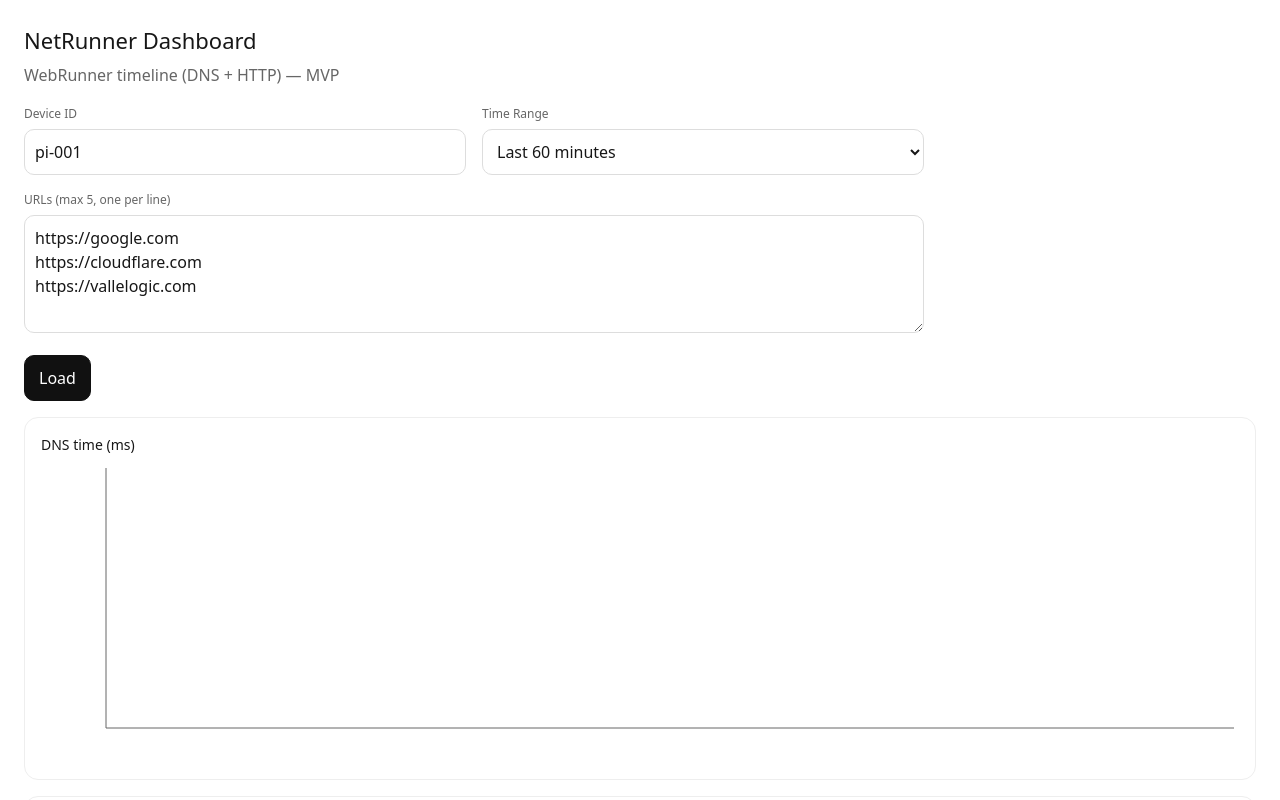
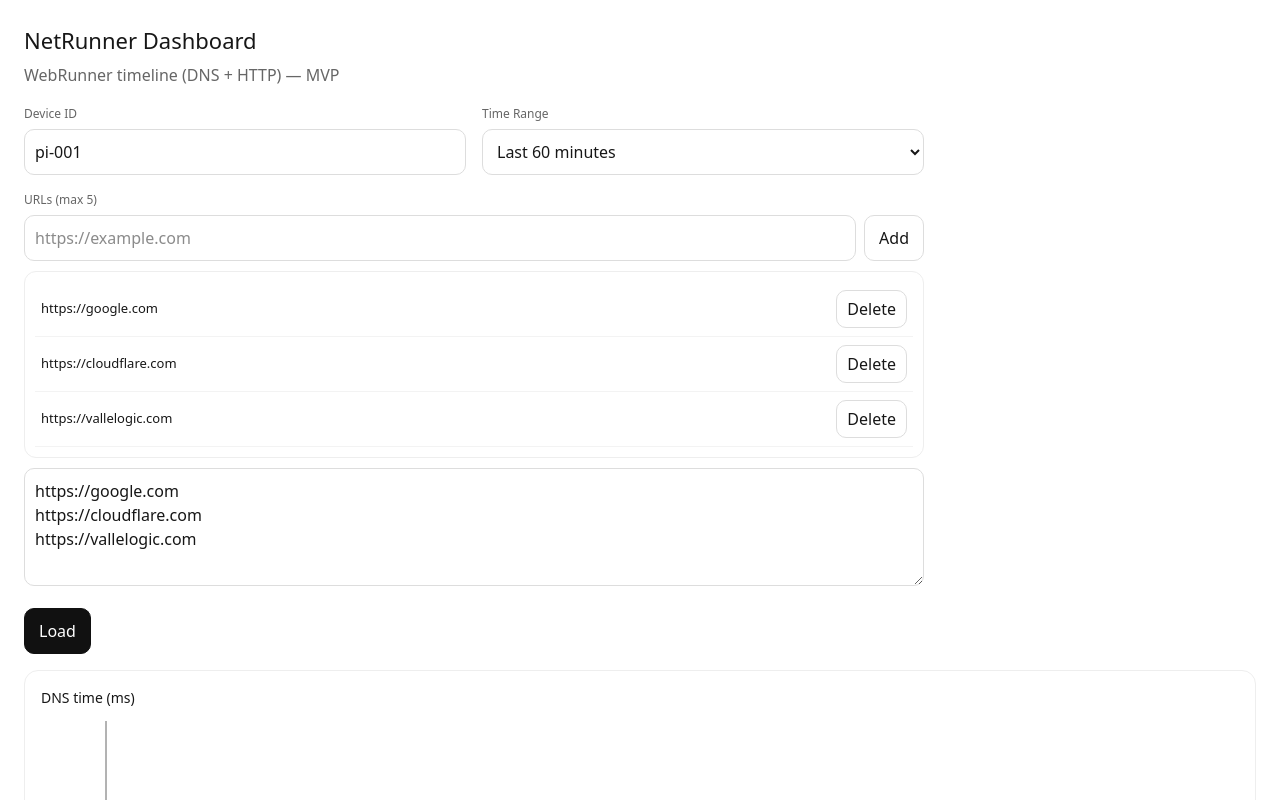
Before and after one commit to MDValleLogic/netrunner-dashboard, a Next.js app: page /dashboard in a window 1280 px wide. Shown: the top 800 px of the page. Built offline with nearby package versions, Linux system fonts and the light colour scheme.

Commit message:
Dashboard: manage URL list add/delete

```diff
--- a/app/dashboard/page.tsx
+++ b/app/dashboard/page.tsx
@@ -29,11 +29,14 @@ type TimeseriesResp = {
   details?: any;
 };
 
+const COLORS = ["#2563eb", "#16a34a", "#f97316", "#a855f7", "#ef4444"];
+
 function fmtTime(iso: string) {
   const d = new Date(iso);
   return d.toLocaleTimeString([], { hour: "2-digit", minute: "2-digit" });
 }
 
+// Convert per-url series into chart rows: { ts_utc, "<url1>": value, "<url2>": value, ... }
 function mergeSeries(series: Record<string, Point[]>, field: "dns_ms" | "http_ms") {
   const byTs = new Map<string, any>();
 
@@ -50,17 +53,28 @@ function mergeSeries(series: Record<string, Point[]>, field: "dns_ms" | "http_ms
   );
 }
 
+function normalizeUrl(u: string) {
+  return u.trim();
+}
+
 export default function DashboardPage() {
   const [deviceId, setDeviceId] = useState("pi-001");
   const [sinceMinutes, setSinceMinutes] = useState(60);
+
+  // Source of truth for urls (still stored as text so it’s easy + durable)
   const [urlsText, setUrlsText] = useState(
     ["https://google.com", "https://cloudflare.com", "https://vallelogic.com"].join("\n")
   );
 
+  // Add-URL input
+  const [newUrl, setNewUrl] = useState("");
+
+  // Data + UI state
   const [loading, setLoading] = useState(false);
   const [data, setData] = useState<TimeseriesResp | null>(null);
   const [err, setErr] = useState<string>("");
 
+  // Parsed URL list (max 5)
   const urls = useMemo(() => {
     return urlsText
       .split("\n")
@@ -69,8 +83,52 @@ export default function DashboardPage() {
       .slice(0, 5);
   }, [urlsText]);
 
-  const dnsChartData = useMemo(() => (data?.series ? mergeSeries(data.series, "dns_ms") : []), [data]);
-  const httpChartData = useMemo(() => (data?.series ? mergeSeries(data.series, "http_ms") : []), [data]);
+  const dnsChartData = useMemo(
+    () => (data?.series ? mergeSeries(data.series, "dns_ms") : []),
+    [data]
+  );
+  const httpChartData = useMemo(
+    () => (data?.series ? mergeSeries(data.series, "http_ms") : []),
+    [data]
+  );
+
+  function setUrlsList(next: string[]) {
+    const cleaned = next.map(normalizeUrl).filter(Boolean);
+    const uniq = Array.from(new Set(cleaned)).slice(0, 5);
+    setUrlsText(uniq.join("\n"));
+  }
+
+  function addUrl() {
+    const u = normalizeUrl(newUrl);
+    if (!u) return;
+
+    const current = urlsText
+      .split("\n")
+      .map(normalizeUrl)
+      .filter(Boolean);
+
+    if (current.length >= 5) {
+      alert("Max 5 URLs for MVP");
+      return;
+    }
+
+    if (current.includes(u)) {
+      setNewUrl("");
+      return;
+    }
+
+    setUrlsList([...current, u]);
+    setNewUrl("");
+  }
+
+  function deleteUrl(u: string) {
+    const current = urlsText
+      .split("\n")
+      .map(normalizeUrl)
+      .filter(Boolean);
+
+    setUrlsList(current.filter((x) => x !== u));
+  }
 
   async function load() {
     setErr("");
@@ -99,9 +157,17 @@ export default function DashboardPage() {
   }
 
   return (
-    <div style={{ padding: 24, fontFamily: "system-ui, -apple-system, Segoe UI, Roboto, Helvetica, Arial" }}>
+    <div
+      style={{
+        padding: 24,
+        fontFamily:
+          "system-ui, -apple-system, Segoe UI, Roboto, Helvetica, Arial",
+      }}
+    >
       <h1 style={{ fontSize: 22, marginBottom: 6 }}>NetRunner Dashboard</h1>
-      <div style={{ color: "#666", marginBottom: 18 }}>WebRunner timeline (DNS + HTTP) — MVP</div>
+      <div style={{ color: "#666", marginBottom: 18 }}>
+        WebRunner timeline (DNS + HTTP) — MVP
+      </div>
 
       <div
         style={{
@@ -113,20 +179,34 @@ export default function DashboardPage() {
         }}
       >
         <div>
-          <div style={{ fontSize: 12, color: "#666", marginBottom: 6 }}>Device ID</div>
+          <div style={{ fontSize: 12, color: "#666", marginBottom: 6 }}>
+            Device ID
+          </div>
           <input
             value={deviceId}
             onChange={(e) => setDeviceId(e.target.value)}
-            style={{ width: "100%", padding: 10, border: "1px solid #ddd", borderRadius: 10 }}
+            style={{
+              width: "100%",
+              padding: 10,
+              border: "1px solid #ddd",
+              borderRadius: 10,
+            }}
           />
         </div>
 
         <div>
-          <div style={{ fontSize: 12, color: "#666", marginBottom: 6 }}>Time Range</div>
+          <div style={{ fontSize: 12, color: "#666", marginBottom: 6 }}>
+            Time Range
+          </div>
           <select
             value={sinceMinutes}
             onChange={(e) => setSinceMinutes(Number(e.target.value))}
-            style={{ width: "100%", padding: 10, border: "1px solid #ddd", borderRadius: 10 }}
+            style={{
+              width: "100%",
+              padding: 10,
+              border: "1px solid #ddd",
+              borderRadius: 10,
+            }}
           >
             <option value={60}>Last 60 minutes</option>
             <option value={240}>Last 4 hours</option>
@@ -134,13 +214,96 @@ export default function DashboardPage() {
           </select>
         </div>
 
+        {/* URL Management */}
         <div style={{ gridColumn: "1 / span 2" }}>
-          <div style={{ fontSize: 12, color: "#666", marginBottom: 6 }}>URLs (max 5, one per line)</div>
+          <div style={{ fontSize: 12, color: "#666", marginBottom: 6 }}>
+            URLs (max 5)
+          </div>
+
+          <div style={{ display: "flex", gap: 8, marginBottom: 10 }}>
+            <input
+              type="text"
+              placeholder="https://example.com"
+              value={newUrl}
+              onChange={(e) => setNewUrl(e.target.value)}
+              style={{
+                flex: 1,
+                padding: 10,
+                border: "1px solid #ddd",
+                borderRadius: 10,
+              }}
+            />
+            <button
+              onClick={addUrl}
+              style={{
+                padding: "10px 14px",
+                borderRadius: 10,
+                border: "1px solid #ddd",
+                background: "white",
+                cursor: "pointer",
+              }}
+            >
+              Add
+            </button>
+          </div>
+
+          <div style={{ border: "1px solid #eee", borderRadius: 12, padding: 10 }}>
+            {urls.length === 0 ? (
+              <div style={{ color: "#666", fontSize: 13 }}>No URLs yet.</div>
+            ) : (
+              urls.map((u) => (
+                <div
+                  key={u}
+                  style={{
+                    display: "flex",
+                    alignItems: "center",
+                    justifyContent: "space-between",
+                    gap: 10,
+                    padding: "8px 6px",
+                    borderBottom: "1px solid #f3f3f3",
+                  }}
+                >
+                  <div
+                    style={{
+                      fontSize: 13,
+                      overflow: "hidden",
+                      textOverflow: "ellipsis",
+                      whiteSpace: "nowrap",
+                      flex: 1,
+                    }}
+                    title={u}
+                  >
+                    {u}
+                  </div>
+                  <button
+                    onClick={() => deleteUrl(u)}
+                    style={{
+                      padding: "6px 10px",
+                      borderRadius: 10,
+                      border: "1px solid #ddd",
+                      background: "white",
+                      cursor: "pointer",
+                    }}
+                  >
+                    Delete
+                  </button>
+                </div>
+              ))
+            )}
+          </div>
+
+          {/* Keep textarea as editable “source of truth” (helps debugging and quick bulk edits) */}
           <textarea
             value={urlsText}
             onChange={(e) => setUrlsText(e.target.value)}
             rows={4}
-            style={{ width: "100%", padding: 10, border: "1px solid #ddd", borderRadius: 10 }}
+            style={{
+              width: "100%",
+              padding: 10,
+              border: "1px solid #ddd",
+              borderRadius: 10,
+              marginTop: 10,
+            }}
           />
         </div>
 
@@ -179,8 +342,15 @@ export default function DashboardPage() {
               <YAxis />
               <Tooltip labelFormatter={(v) => new Date(String(v)).toLocaleString()} />
               <Legend />
-              {data?.urls?.map((u) => (
-                <Line key={u} type="monotone" dataKey={u} dot={false} strokeWidth={2} />
+              {data?.urls?.map((u, i) => (
+                <Line
+                  key={u}
+                  type="monotone"
+                  dataKey={u}
+                  dot={false}
+                  strokeWidth={2}
+                  stroke={COLORS[i % COLORS.length]}
+                />
               ))}
             </LineChart>
           </ResponsiveContainer>
@@ -196,8 +366,15 @@ export default function DashboardPage() {
               <YAxis />
               <Tooltip labelFormatter={(v) => new Date(String(v)).toLocaleString()} />
               <Legend />
-              {data?.urls?.map((u) => (
-                <Line key={u} type="monotone" dataKey={u} dot={false} strokeWidth={2} />
+              {data?.urls?.map((u, i) => (
+                <Line
+                  key={u}
+                  type="monotone"
+                  dataKey={u}
+                  dot={false}
+                  strokeWidth={2}
+                  stroke={COLORS[i % COLORS.length]}
+                />
               ))}
             </LineChart>
           </ResponsiveContainer>
```
